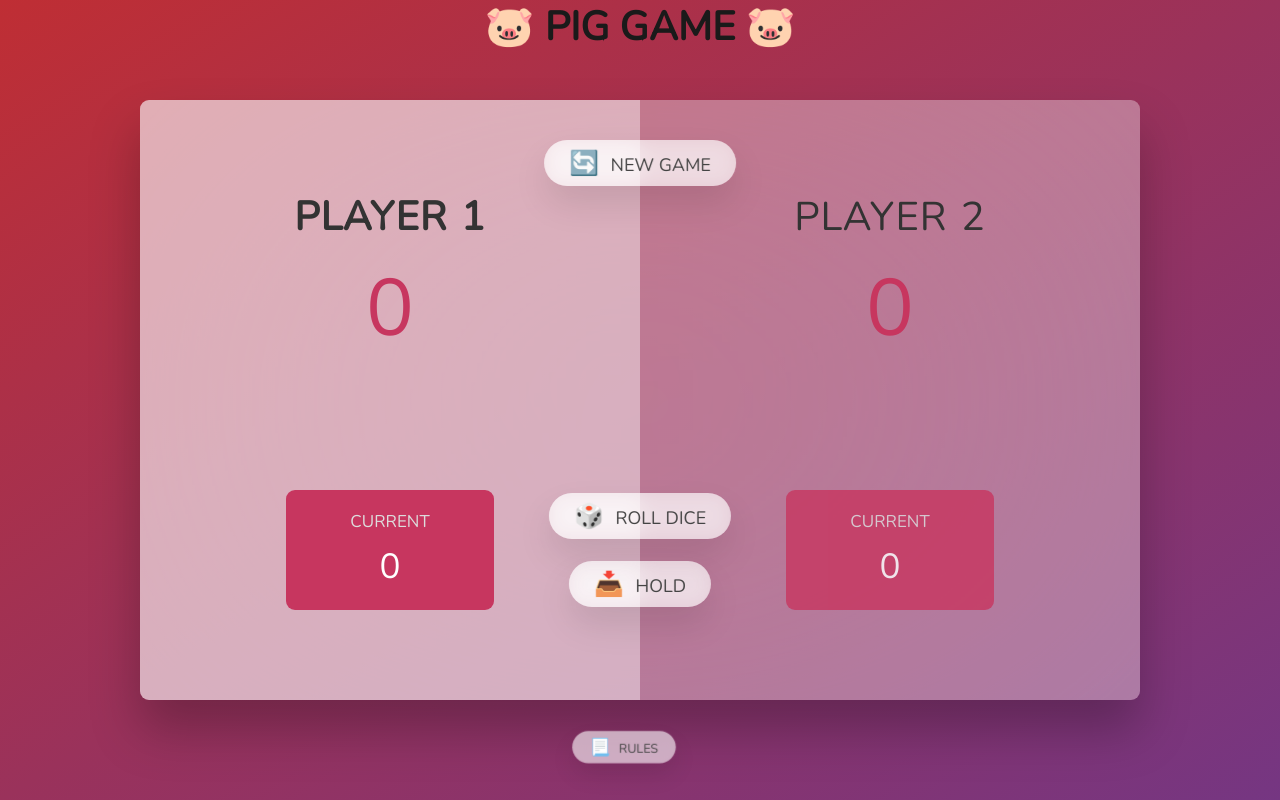
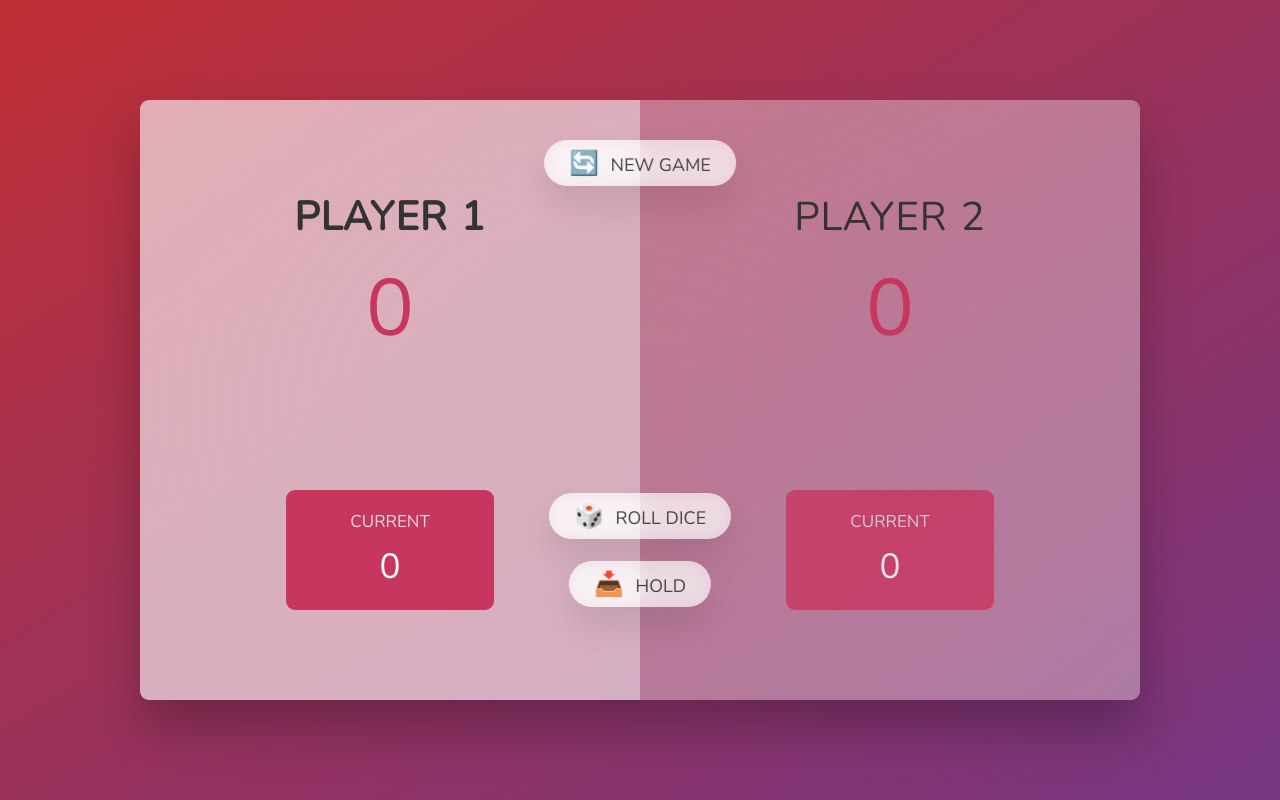
Before and after one commit to judiphillips/pig, a plain HTML site: page index.html in a window 1280 px wide. Drawn offline with nearby package versions, Linux system fonts and the light colour scheme.

Commit message:
Update index.html
Remove header and rules button until further changes can be made;

```diff
--- a/index.html
+++ b/index.html
@@ -9,7 +9,7 @@
   </head>
   <body>
     <header class="header-title">
-      <h1>🐷 Pig Game 🐷</h1>
+<!--       <h1>🐷 Pig Game 🐷</h1> -->
     </header>
 
     <main>
@@ -35,7 +35,7 @@
       <button class="btn btn--roll">🎲 Roll dice</button>
       <button class="btn btn--hold">📥 Hold</button>
     </main>
-    <button class="btn btn--rules">📃 Rules</button>
+<!--     <button class="btn btn--rules">📃 Rules</button> -->
     <div class="rules hidden">
       <p>
         Player 1 rolls first. Roll as many times as you want. Hold to bank your
```
